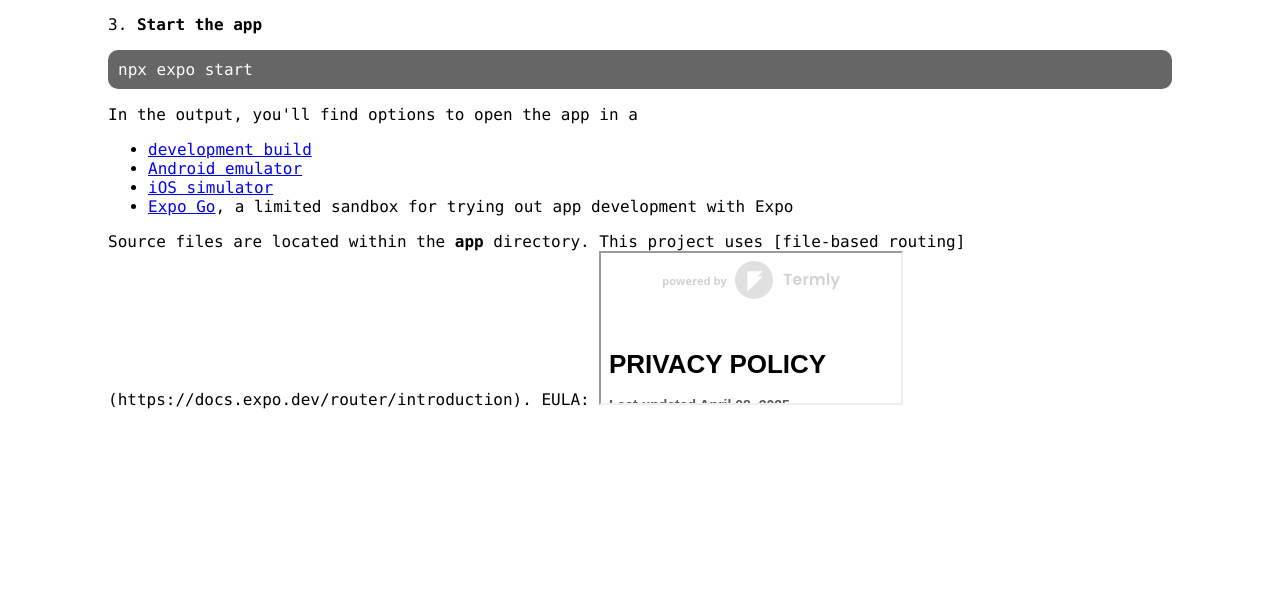
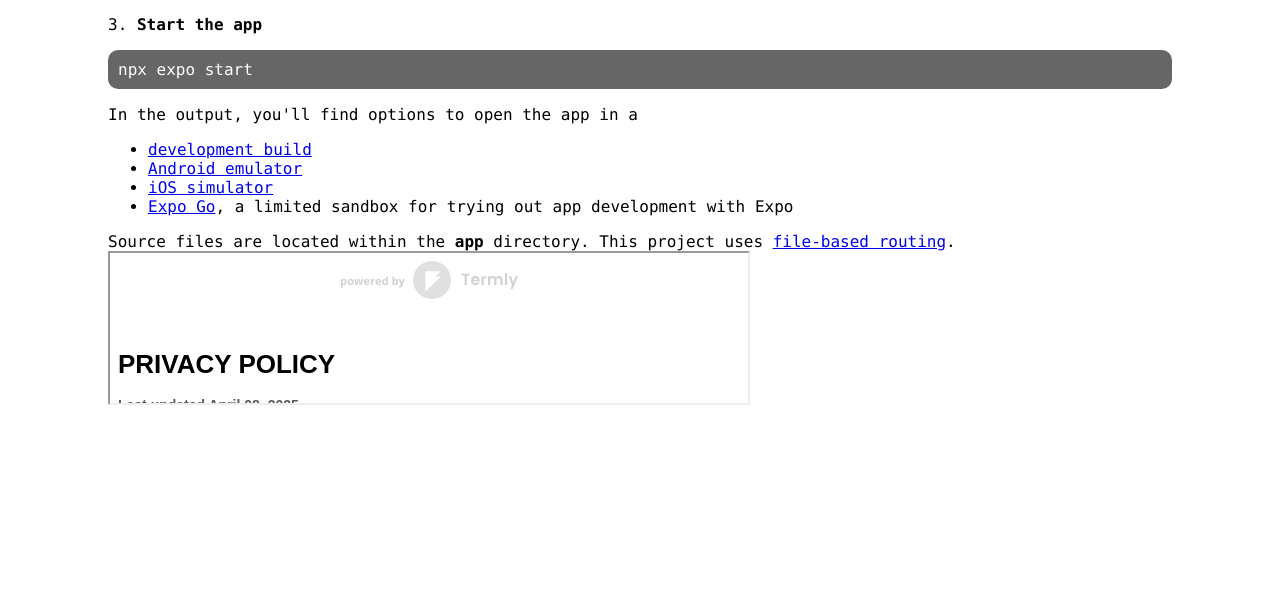
Before and after one commit to wcouture/Portfolio-Site, a PHP site: page /bottlecaps.php in a window 1280 px wide. Shown: the part 936-1544 px from the top of the page. Before the commit the page ends 1345 px from the top, so only its background shows below. Run offline with PHP 8.4, Linux system fonts and the light colour scheme; some libraries are stand-ins or nearby versions.

Commit message:
Creates iframe styling

```diff
--- a/bottlecaps.php
+++ b/bottlecaps.php
@@ -17,6 +17,13 @@ img {
     margin: 15px;
     border: 2px solid #333;
     border-radius: 10px;
+}
+.iframe-container {
+    width: 60%;
+    height: 300px;
+}
+iframe{
+    width: 100%;
 }
 </style>
 
@@ -76,8 +83,9 @@ In the output, you'll find options to open the app in a
     <li><a href="https://expo.dev/go">Expo Go</a>, a limited sandbox for trying out app development with Expo</li>
 </ul>
 
-Source files are located within the <strong>app</strong> directory. This project uses [file-based routing](https://docs.expo.dev/router/introduction).
+Source files are located within the <strong>app</strong> directory. This project uses <a href="https://docs.expo.dev/router/introduction">file-based routing</a>.
 
-EULA:
-<iframe src="/includes/bottlecaps-eula.php" ></iframe>
+<div class="iframe-container">
+    <iframe src="/includes/bottlecaps-eula.php" ></iframe>
+</div>
 </body>
```
